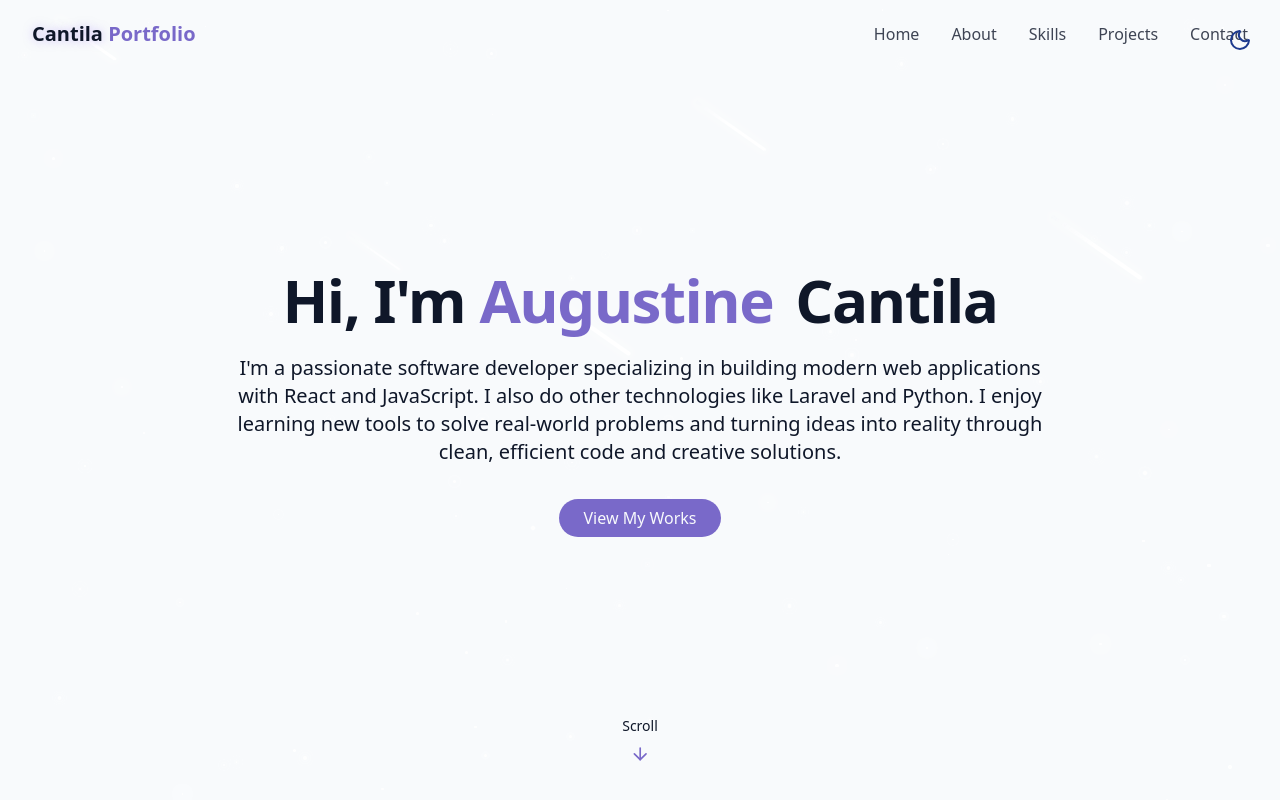
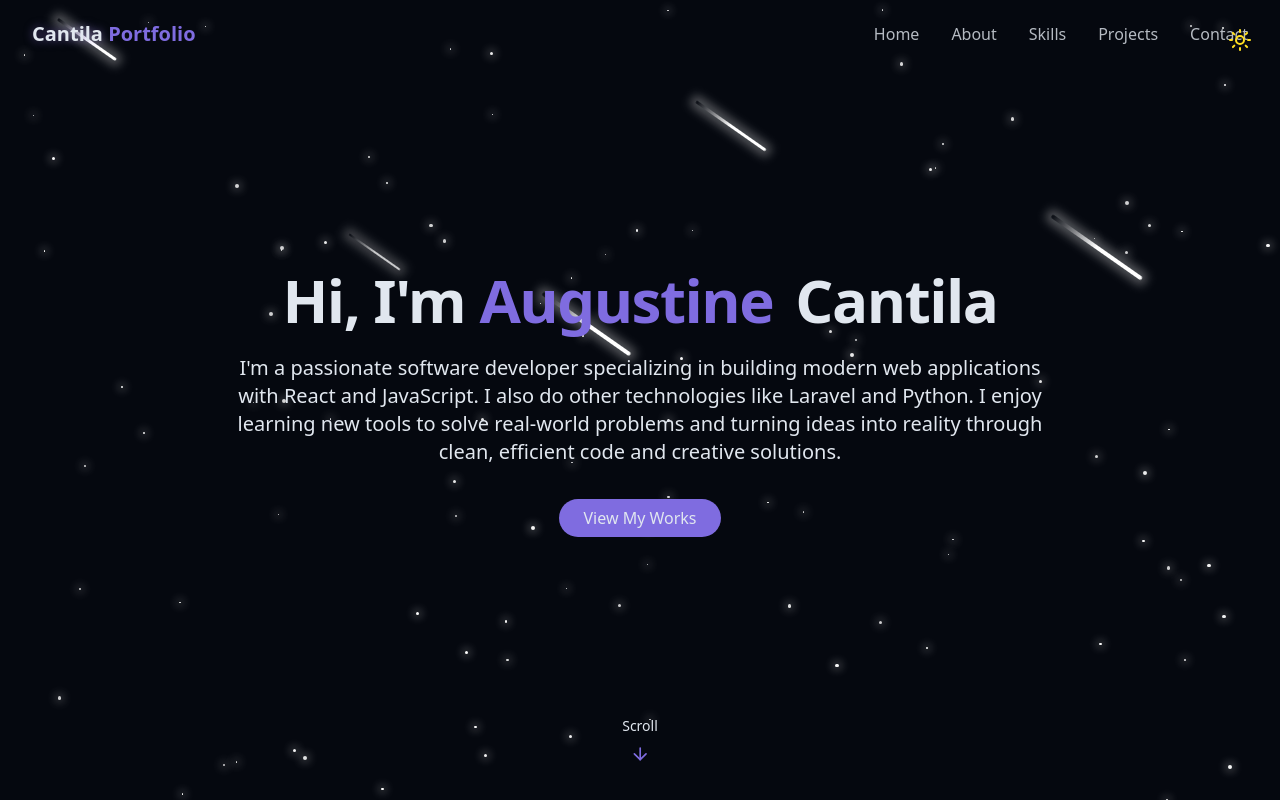
Before and after one commit to AelCee8103/new-portfolio, a React (Vite) app: page / in a window 1280 px wide. Shown: the top 800 px of the page. Built offline with nearby package versions, Linux system fonts and the light colour scheme.

Commit message:
feat: improve ThemeToggle component logic and UI

```diff
--- a/src/components/ThemeToggle.jsx
+++ b/src/components/ThemeToggle.jsx
@@ -7,14 +7,18 @@
   const [isDarkMode, setIsDarkMode] = useState(true);
   useEffect(() => {
     const storedTheme = localStorage.getItem("theme");
-    if (storedTheme === "dark") {
+    if (storedTheme === "light") {
+      setIsDarkMode(false);
+      document.documentElement.classList.remove("dark");
+    } else {
+      // Default to dark mode if no theme is stored or if it's set to dark
       setIsDarkMode(true);
       document.documentElement.classList.add("dark");
-    } else {
-      setIsDarkMode(false);
-      document.documentElement.classList.remove("dark");
+      if (!storedTheme) {
+        localStorage.setItem("theme", "dark");
+      }
     }
-  });
+  }, []); // Added dependency array to prevent infinite re-renders
   const toggleTheme = () => {
     if (isDarkMode) {
       document.documentElement.classList.remove("dark");
```
